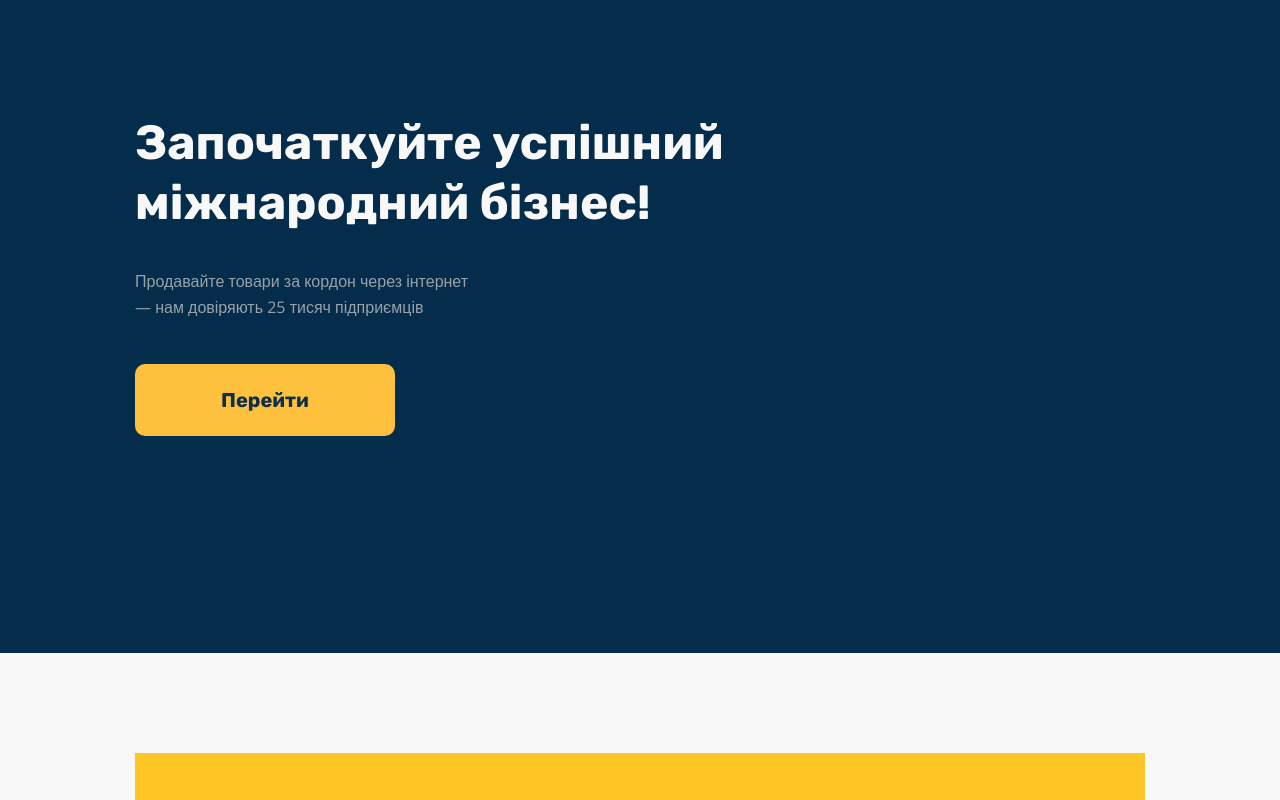
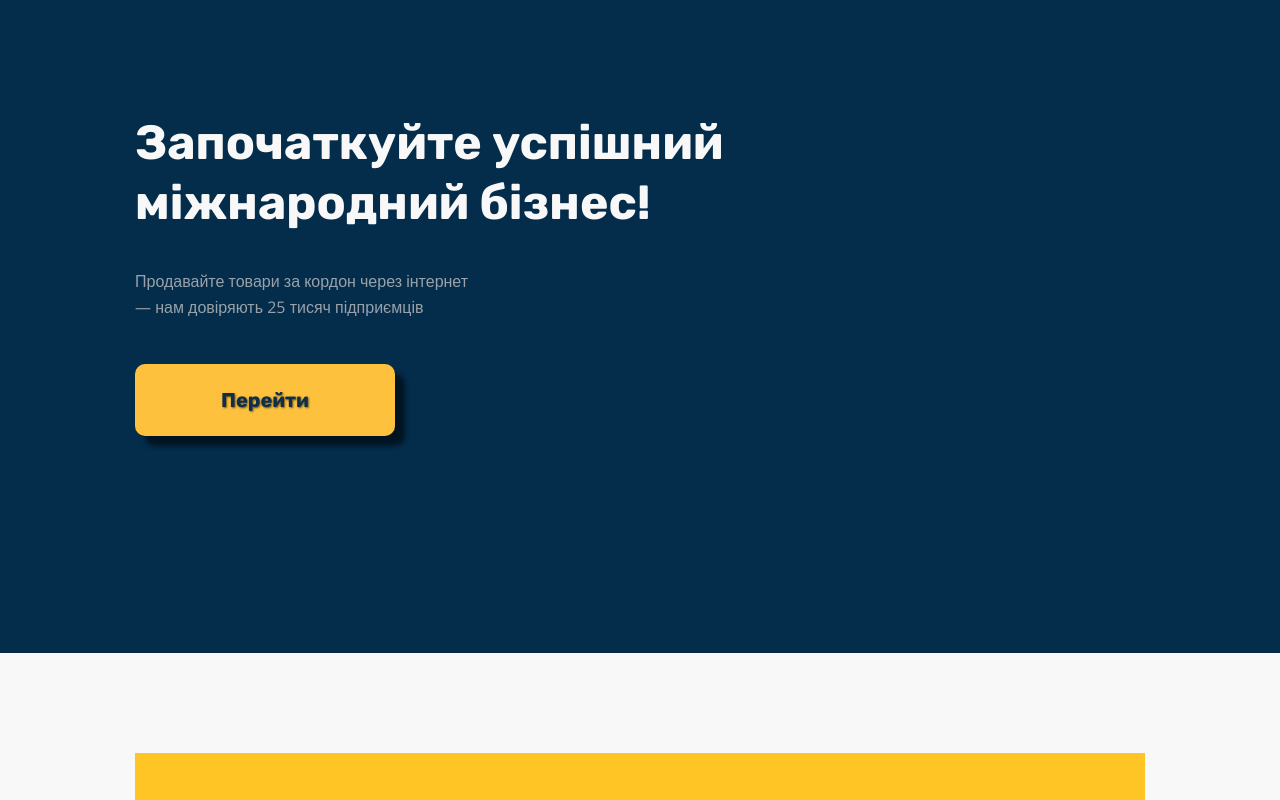
Before and after one commit to VladRyabich/Ukrposhta-project, a plain HTML site: page index.html in a window 1280 px wide. In both pictures the pointer is over the link "Перейти". Shown: the part 2137-2937 px from the top of the page. Drawn offline with nearby package versions, Linux system fonts and the light colour scheme.

Commit message:
- final commit project

```diff
--- a/css/styles.css
+++ b/css/styles.css
@@ -112,6 +112,13 @@ a {
 
     color: var(--btn-cl);
     background-color: var(--second-bg-btn);
+}
+
+.btn:hover,
+.btn:focus {
+    text-shadow: 1px 1px 2px rgba(0,0,0,0.54);
+    box-shadow: 10px 10px 5px 0 rgba(0,0,0,0.55);
+    transition: all 0.3s;
 }
 
 .title {
@@ -447,7 +454,10 @@ header {
     font-family: "Rubik", sans-serif;
     font-size: 1.25rem;
     font-weight: 700;
+
     color: var(--btn-cl);
+
+    cursor: pointer;
 }
 
 
```
